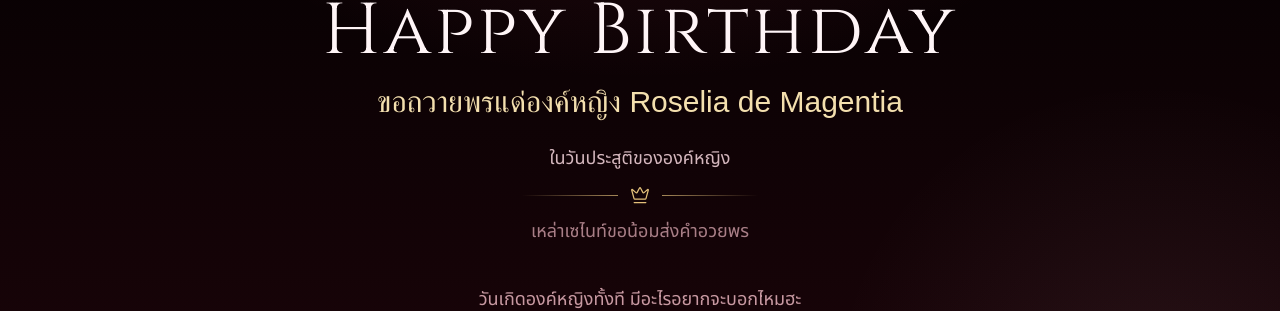
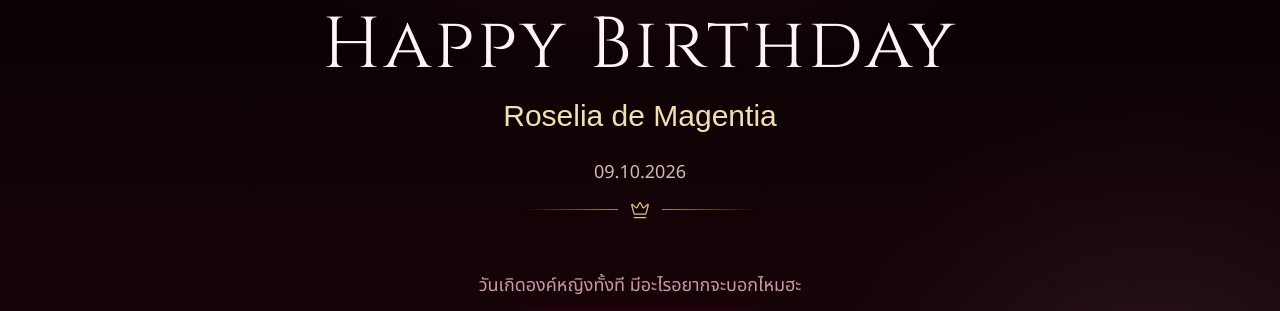
Before and after one commit to KrittinuttP/MagentiaKnight, a Next.js app: page / in a window 1280 px wide. Shown: the part 227-538 px from the top of the page. Built offline with nearby package versions, Linux system fonts and the light colour scheme; no server answers; the database is empty; a web font is replaced by a local one.

Commit message:
update wording

```diff
--- a/src/components/hbd/HbdScroll.tsx
+++ b/src/components/hbd/HbdScroll.tsx
@@ -521,7 +521,7 @@ export function HbdScroll({ hbd }: HbdScrollProps) {
                 className="mt-2 text-xl opacity-80 sm:text-2xl"
                 aria-hidden
               >
-                ✨
+                ☀️🌙
               </p>
             </div>
           ) : null}
--- a/src/data/hbd.json
+++ b/src/data/hbd.json
@@ -1,7 +1,7 @@
 {
   "title": "Happy Birthday",
-  "titleLocal": "ขอถวายพรแด่องค์หญิง Roselia de Magentia",
-  "subtitle": "ในวันประสูติขององค์หญิง — เหล่าเซไนท์ขอน้อมส่งคำอวยพร",
+  "titleLocal": "Roselia de Magentia",
+  "subtitle": "09.10.2026 — ",
   "invitation": "วันเกิดองค์หญิงทั้งที มีอะไรอยากจะบอกไหมฮะ",
   "year": 2026,
   "occasionLabel": "#RoseliaBirthday2026",
```
